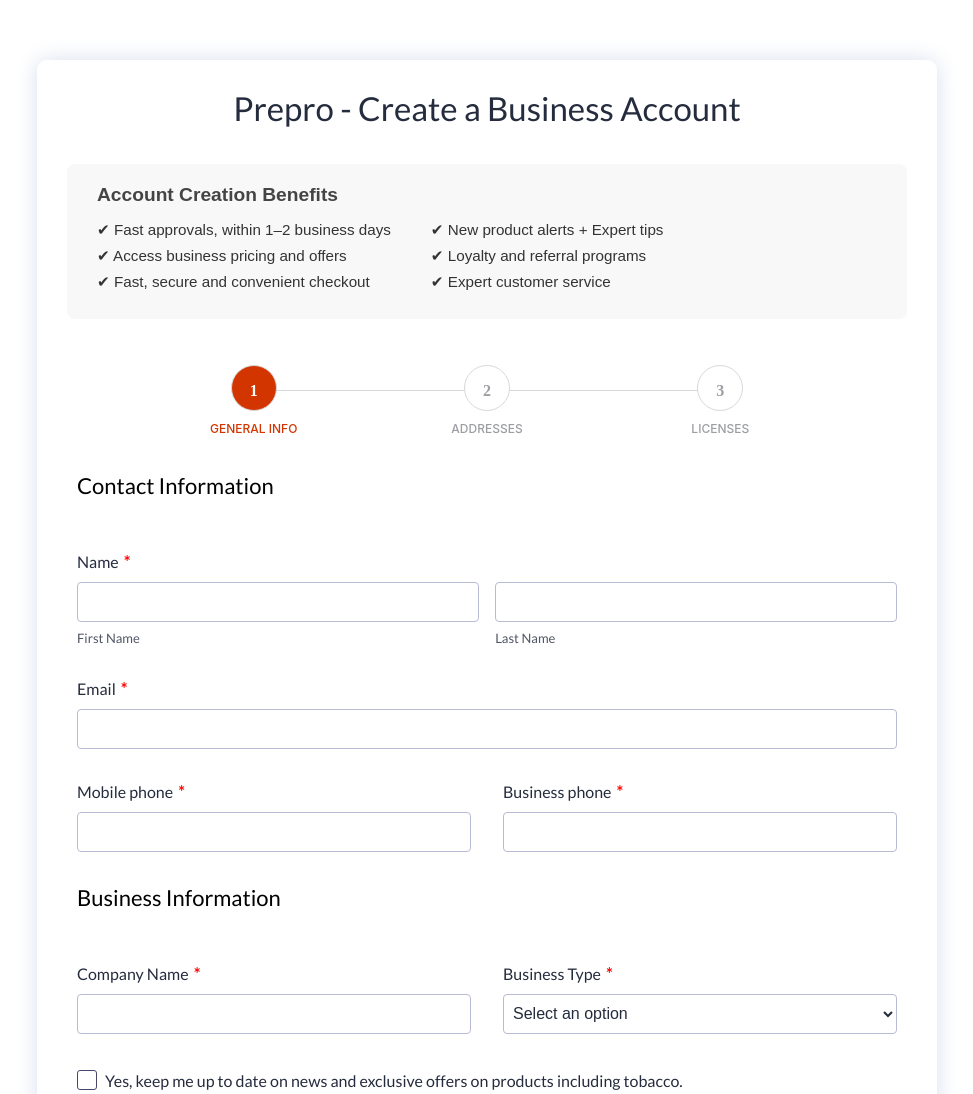
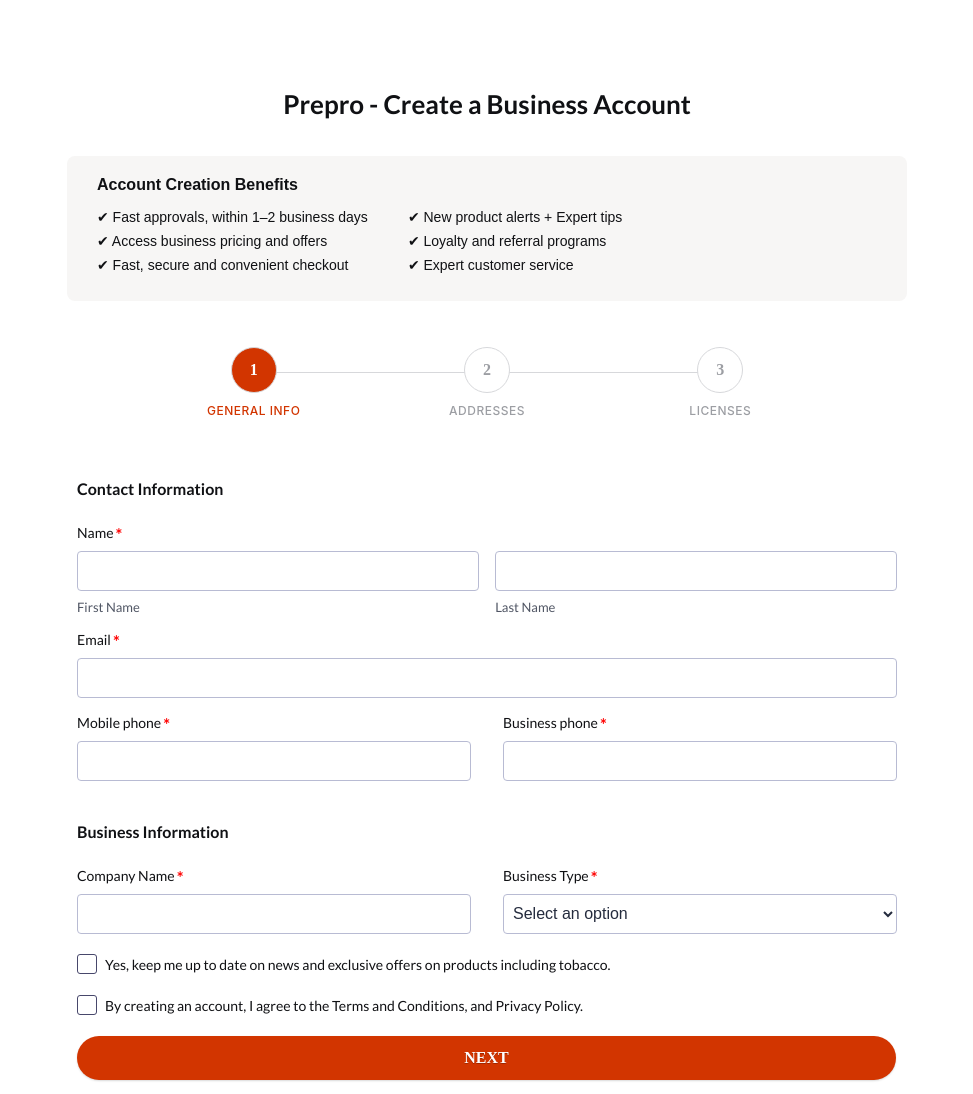
Before and after one commit to AlFakher2019/CRM-ZOHO-EU-SW-B2B-Lead-Form-PreProd, a plain HTML site: page index.html in a window 1280 px wide. Shown: the top 1094 px of the page, without its empty margins (153-1126 px from the left). Drawn offline with Linux system fonts and the light colour scheme.

Commit message:
Update form.css

```diff
--- a/css/form.css
+++ b/css/form.css
@@ -97,12 +97,6 @@ ol, ul {
 }
 .zf-templateWrapper {
 	background: #fff;
-    -webkit-box-shadow: 0px 0px 22px 0px #d8dfed;
-    -moz-box-shadow: 0px 0px 22px 0px #d8dfed;
-    box-shadow: 0px 0px 22px 0px #d8dfed;
-    -webkit-border-radius: 2px;
-    -moz-border-radius: 2px;
-    border-radius: 10px;
 }
 
 .zf-tempContDiv input[type="text"], .zf-tempContDiv textarea, .zf-tempContDiv .zf-pdfTextArea {
@@ -140,13 +134,15 @@ ol, ul {
 /* .arrangeAddress .zf-addrCont  span.zf-addtwo{ width: 100% !important;float: none !important;} 		 */
 /**********Error Message***********/
 .zf-errorMessage {
-	font: 15px Arial, Helvetica, sans-serif;
+	font: 11px Arial, Helvetica, sans-serif;
     color: #f41033;
-    padding-top: 10px;
+    padding-top: 4px;
+	position: absolute;
 }
 
 /**********Mandatory Message***********/
 .zf-important {
+	position: absolute;
 	color: #ff0000 !important;
     padding: 0;
     font-size: 17px !important;
@@ -188,11 +184,11 @@ ol, ul {
     border-radius: 10px 10px 0 0;
 }
 .zf-tempHeadContBdr .zf-frmTitle {
-	color: #252c3e;
+	color: #101114;
     margin: 0;
     padding: 0;
-    font-size: 33px;
-    font-weight: 500;
+    font-size: 26px;
+    font-weight: 600;
     text-align: center;
 }
 .zf-tempHeadContBdr .zf-frmDesc {
@@ -210,7 +206,7 @@ ol, ul {
 }
 
 .zf-tempFrmWrapper {
-	padding: 16px 40px 16px 40px;
+	padding: 16px 40px 0;
     margin: 0;
     box-sizing: border-box;
 }
@@ -220,9 +216,11 @@ ol, ul {
 	padding:0;
 }
 .zf-tempFrmWrapper .zf-labelName {
-	font-weight: 500;
-    font-size: 16px;
-    color: #252c3e;
+	font-weight: 400;
+    font-size: 14px;
+    color: #101114;
+	padding-bottom: 8px;
+	display: inline-block;
 }
 .zf-form-sBox {
 	padding: 9px 10px 10px 5px;
@@ -415,14 +413,14 @@ ol, ul {
 	}
 
 .zf-section h2{
-	font-size:22px;
-	color:#000;
-	font-weight:500;
-	padding-bottom:10px;
+	font-size: 16px;
+	color: #101114;
+	font-weight: 600;
+	padding: 25px 0 10px;
 	}
 .zf-section p{
 	color: #465475;
-    margin-top: 10px;
+    margin-top: 0;
     font-size: 15px;
 }
 
@@ -712,7 +710,7 @@ ol, ul {
     display: flex;
     align-items: center;
     gap: 20px;
-    margin-top: 50px;
+    margin-top: 20px;
     padding: 1px 8px 20px 3px;
     text-align: center;
 }
@@ -1162,6 +1160,7 @@ width: 223px;
 	float: none;
 	width: 100%;
 }
+
 .zf-tempContDiv span input[type="checkbox"]:focus {
 	border: 1.2px solid #d23500;
     box-shadow: 0px 0px 2px 0px #d23500;
@@ -1441,6 +1440,11 @@ width: 223px;
   text-align: center;
   color: #9C9EA3
 }
+#progressbar li strong{
+	font-weight: 500;
+	font-size: 12px;
+	letter-spacing: 0.5px;
+}
 #progressbar #number1.active:before {
     color: white;
 }
@@ -1480,7 +1484,7 @@ width: 223px;
 #progressbar li:before {
   width: 40px;
   height: 40px;
-  line-height: 45px;
+  line-height: 40px;
   display: block;
   font-size: 16px;
   border: 1px solid #D7D8DB;
@@ -1559,7 +1563,7 @@ form{
 
 /* benefits container */
 .account-benefits-box {
-  background-color: #f8f8f8;
+  background-color: #F7F6F5;
   border-radius: 8px;
   padding: 20px 30px;
   margin-bottom: 30px;
@@ -1569,9 +1573,10 @@ form{
 }
 
 .account-benefits-box h3 {
+  color: #101114;
   margin-top: 0;
-  font-size: 1.2rem;
   font-weight: 600;
+  font-size: 16px;
   margin-bottom: 15px;
 }
 
@@ -1589,6 +1594,13 @@ form{
 
 .benefits-list li {
   margin-bottom: 8px;
-  font-size: 0.95rem;
-  color: #333;
-}
+  font-size: 14px;
+  font-weight: 400;
+  color: #101114;
+}
+.billing-check{
+	display: flex;
+}
+.zf-tempFrmWrapper .billing-check .zf-labelName{
+	margin-left: 10px !important;
+}
```
